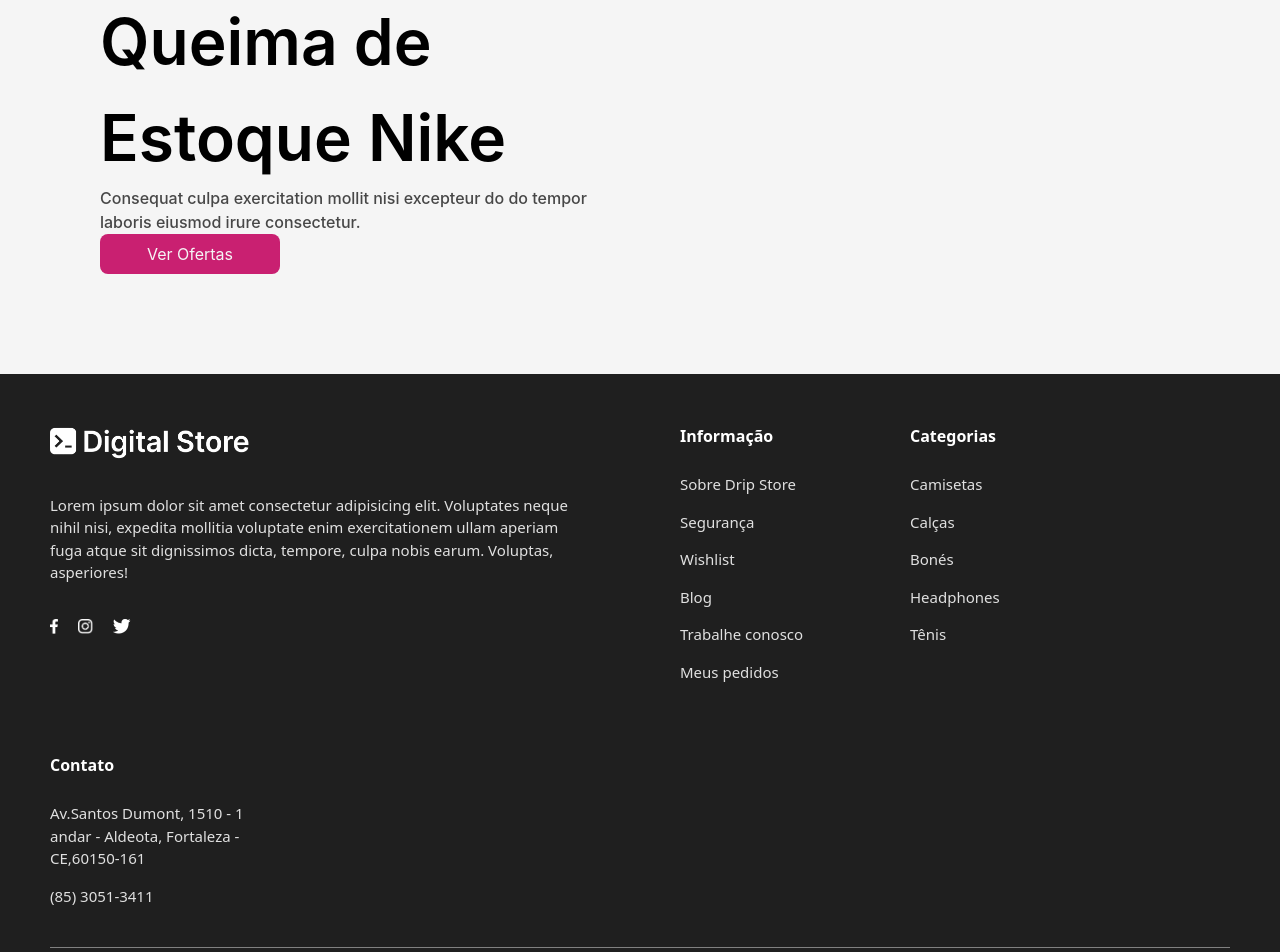
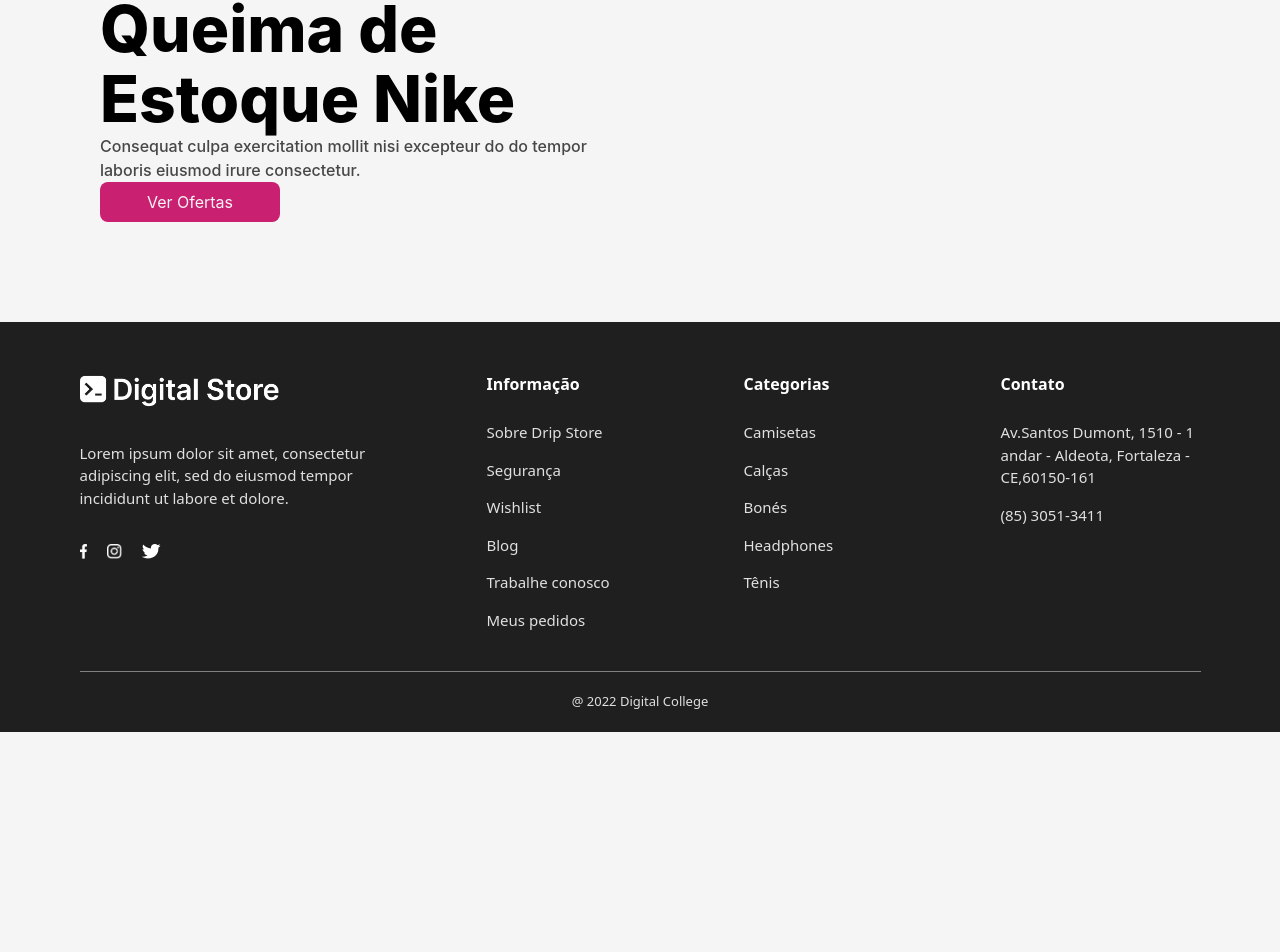
Before and after one commit to Vitor-Meloo/PROJETO-DIGITALSTORE, a React (Vite) app: page / in a window 1280 px wide. Shown: the part 322-1274 px from the top of the page. After the commit the page ends 1054 px from the top, so only its background shows below. Built offline with nearby package versions, Linux system fonts and the light colour scheme.

Commit message:
corrigindo design

```diff
--- a/src/components/Footer.jsx
+++ b/src/components/Footer.jsx
@@ -20,7 +20,8 @@
     & #container{
         display: flex;
         flex-wrap: wrap;
-        gap: 30px;
+        width: 95%;
+        justify-content: space-between;
         border-bottom: 1px solid gray;
 
         & h4{
@@ -51,7 +52,7 @@
             display: flex;
             flex-direction: column;
             gap: 35px;
-            width: 600px;
+            width: 350px;
             align-items: start;
             padding: 0 60px 0 0;
 
@@ -93,7 +94,11 @@
 
                 <div id="conexoes">
                     <img id="imglogo" src={logofooter}></img>
-                    <p>Lorem ipsum dolor sit amet consectetur adipisicing elit. Voluptates neque nihil nisi, expedita mollitia voluptate enim exercitationem ullam aperiam fuga atque sit dignissimos dicta, tempore, culpa nobis earum. Voluptas, asperiores!</p>
+                    <p>
+                        Lorem ipsum dolor sit amet, consectetur
+                        adipiscing elit, sed do eiusmod tempor
+                        incididunt ut labore et dolore.
+                    </p>
 
                     <nav>
                         <ul>
--- a/src/components/Header.jsx
+++ b/src/components/Header.jsx
@@ -57,6 +57,7 @@
     & img#logo{
         height: 44px;
         width: auto;
+        margin-left: 5px;
     }
 
     & button{
@@ -64,9 +65,7 @@
         height: 40px;
         color: #F5F5F5;
         background-color: #C92071;
-        border-radius: 5px;
         padding: 10px 40px;
-        border: none;
         border-radius: 8px;
         font-size: 16px;
         display: flex;
--- a/src/pages/Home.jsx
+++ b/src/pages/Home.jsx
@@ -51,9 +51,10 @@
 
             & h1{
                 font-size: 64px;
-                font-weight: 600;
+                font-weight: 800;
                 font-family: Inter;
                 width: 500px;
+                line-height: 70px;
             }
 
             & p{
```
Lines whose indentation alone changed are shown as unchanged.
